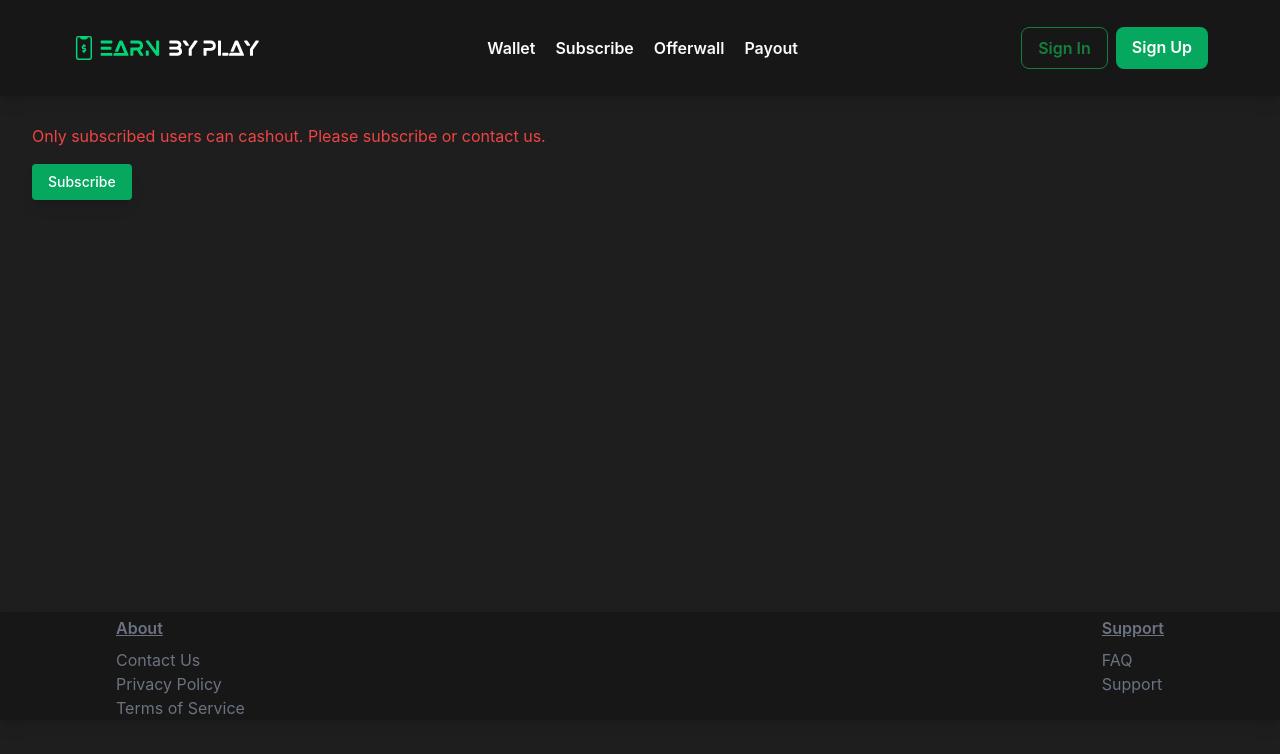
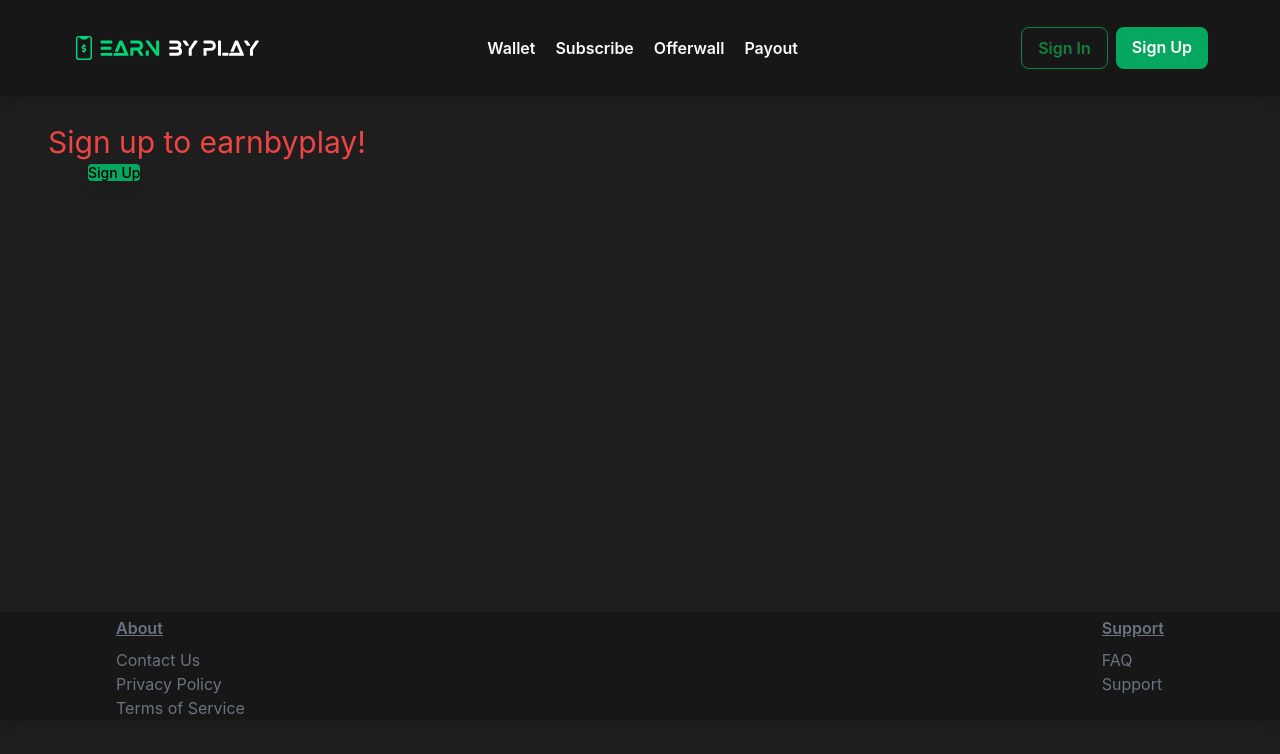
Before and after one commit to lsaffie/earnbyplay-frontend, a React (Create React App) app: page /payout in a window 1280 px wide. Shown: the top 754 px of the page. Built offline with nearby package versions, Linux system fonts and the light colour scheme; no server answers.

Commit message:
fixed links when signed out.

```diff
--- a/src/components/Navbar.js
+++ b/src/components/Navbar.js
@@ -217,8 +217,8 @@ const Navbar = () => {
                     </a>
                   </>
                 ) : (
-                  <a href="/subscribe" className="block py-2 text-ebp-cta-green hover:text-ebp-cta-green-earn-font">
-                    Subscribe
+                  <a href="/signup" className="block py-2 text-ebp-cta-green hover:text-ebp-cta-green-earn-font">
+                    Sign up!
                   </a>
                 )}
                 <a
--- a/src/components/Payout.js
+++ b/src/components/Payout.js
@@ -96,11 +96,24 @@ const Payout = () => {
       }
     };
 
-  if (!currentUser?.active_subscription) {
+  if (!currentUser) {
+    return (
+      <div className="w-full px-4">
+        <p className="text-3xl mt-3 text-red-500">
+          Sign up to earnbyplay!
+        </p>
+        <a href="/signup" className="w-full py-100 m-10 text-center bg-ebp-cta-green rounded hover:bg-ebp-cta-green transition duration-300 ease-in-out focus:outline-none focus:ring-2 focus:ring-green-300 shadow-lg text-sm font-medium">
+          Sign Up
+        </a>
+      </div>
+    );
+  }
+
+  if ( currentUser && !currentUser?.active_subscription) {
     return (
       <>
         <p className="text-md mt-3 text-red-500">
-          Only subscribed users can cashout. Please subscribe or contact us.
+          Subscribe to cashout!
         </p>
         <a href="/subscribe" className="inline-block text-center bg-ebp-cta-green text-white py-2 px-4 mt-4 rounded hover:bg-ebp-cta-green transition duration-300 ease-in-out focus:outline-none focus:ring-2 focus:ring-green-300 shadow-lg text-sm font-medium">
           Subscribe
```
